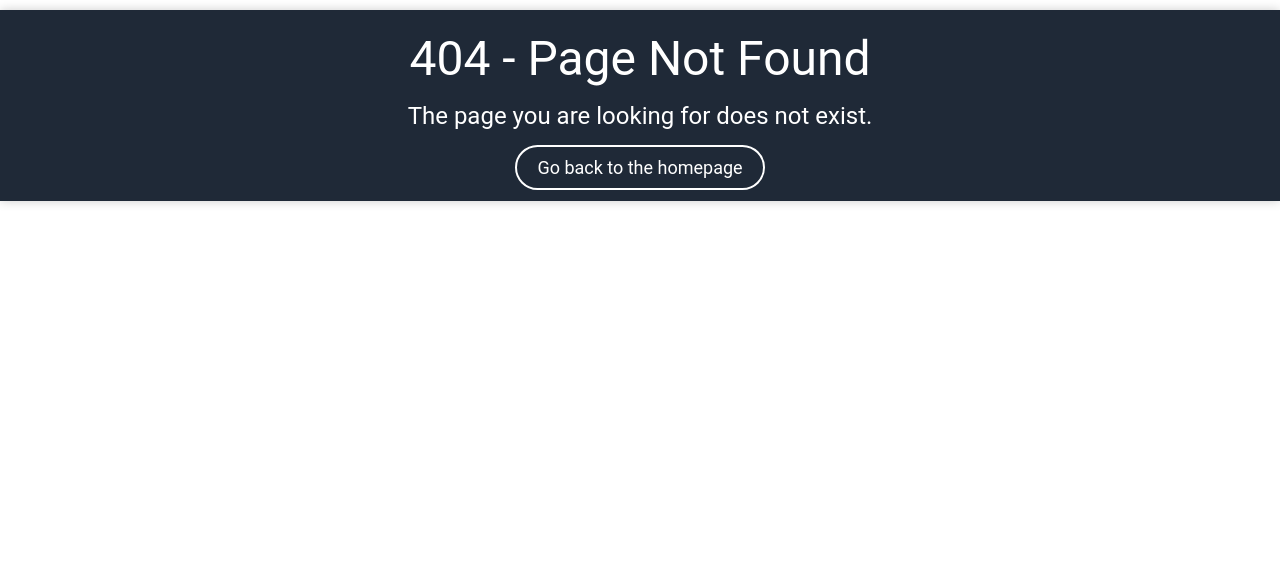
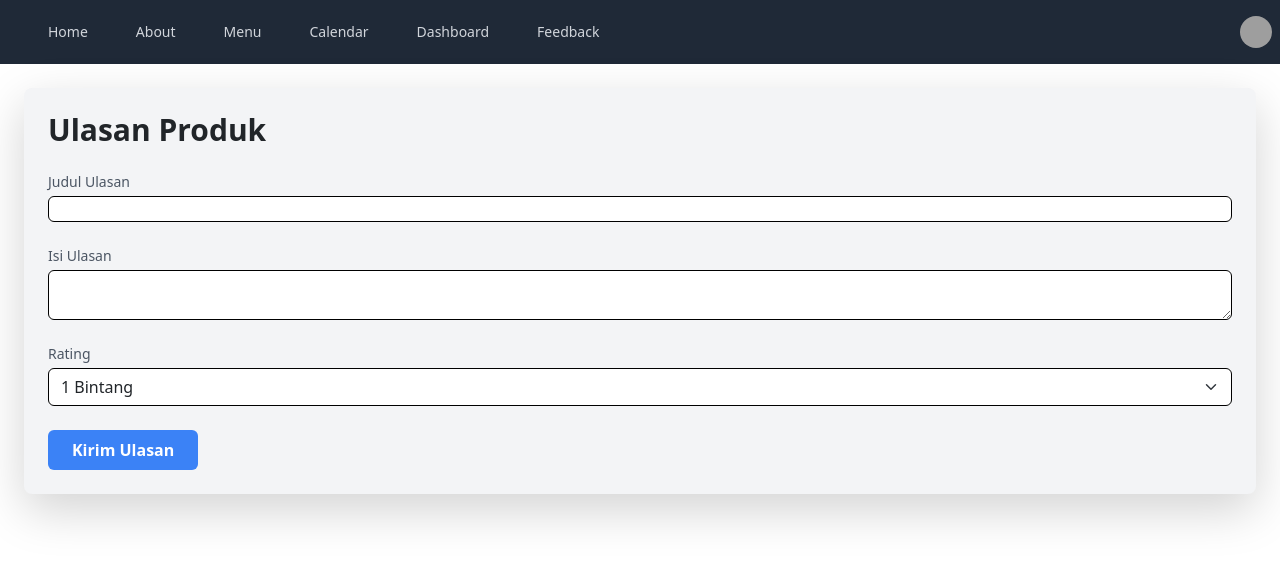
Before and after one commit to ImamNurHadi/pweb-Instalasi-VueComponents-P18-2023, a Vue app: page /review in a window 1280 px wide. Before the commit this address had no page. Shown: the top 562 px of the page. Built offline with nearby package versions, Linux system fonts and the light colour scheme; grey boxes are pictures that could not be loaded.

Commit message:
Pembaruan router dan navbar untuk fitur feedback ulasan qiw qiw

```diff
--- a/src/components/Navbar.vue
+++ b/src/components/Navbar.vue
@@ -39,6 +39,8 @@
                 class="text-gray-300 hover:bg-gray-700 hover:text-white rounded-md px-3 py-2 text-sm font-medium">Calendar</RouterLink>
                 <RouterLink to="/tes" :class="{ 'bg-gray-900 text-white': isRouteActive('/tes') }"
                 class="text-gray-300 hover:bg-gray-700 hover:text-white rounded-md px-3 py-2 text-sm font-medium">Dashboard</RouterLink>
+                <RouterLink to="/review" :class="{ 'bg-gray-900 text-white': isRouteActive('/tes') }"
+                class="text-gray-300 hover:bg-gray-700 hover:text-white rounded-md px-3 py-2 text-sm font-medium">Feedback</RouterLink>
               </div>
             </div>
           </div>
--- a/src/router/index.js
+++ b/src/router/index.js
@@ -25,6 +25,12 @@ const router = createRouter({
     },
 
     {
+      path: '/review',
+      name: 'review',
+      component: () => import('../views/ReviewView.vue')
+    },
+
+    {
       path:'/menu',name:'menu',  component: MenuView
     },
   ]
```
